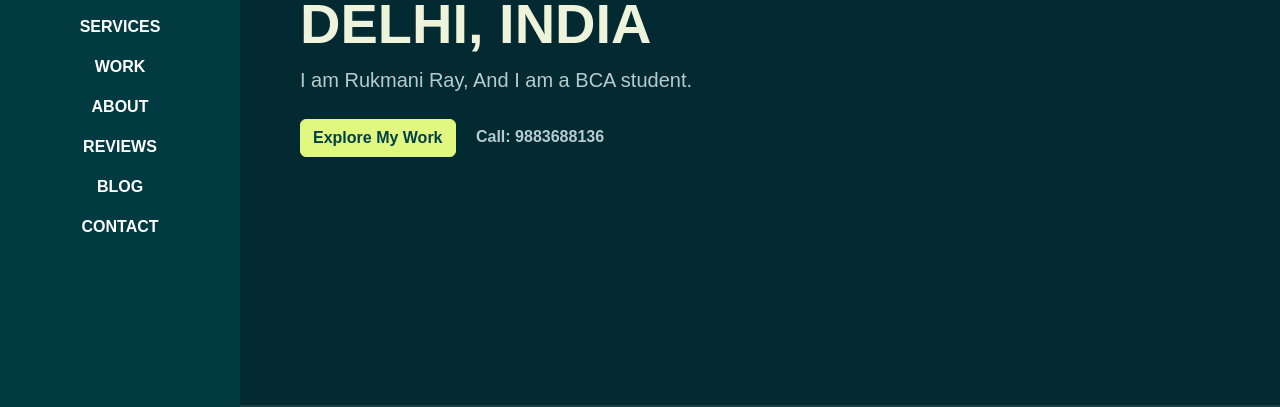
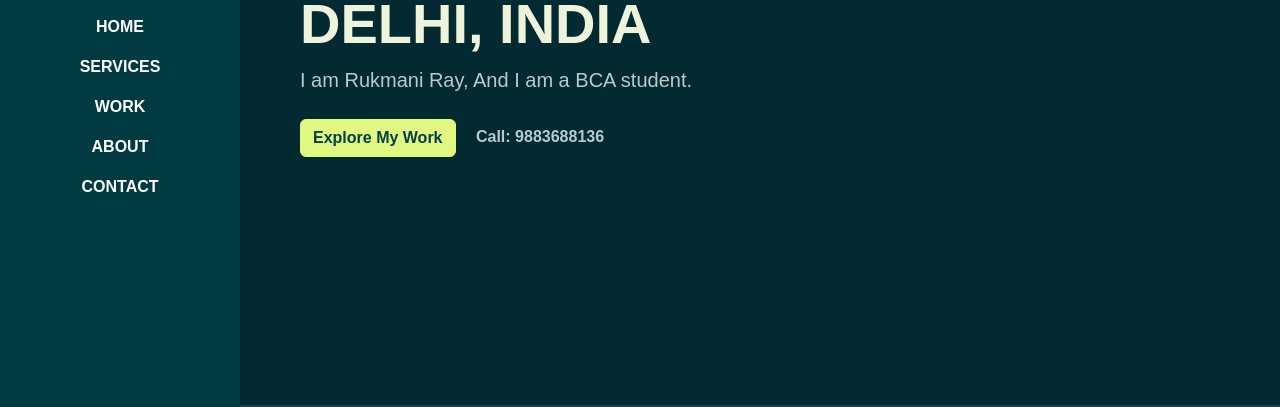
Before and after one commit to Rukmani9883/Portfolio, a plain HTML site: page index.html in a window 1280 px wide. Shown: the part 393-800 px from the top of the page. Drawn offline with Linux system fonts and the light colour scheme; a web font is replaced by a local one.

Commit message:
index.html

```diff
--- a/index.html
+++ b/index.html
@@ -41,12 +41,12 @@
                     <li class="nav-item">
                         <a class="nav-link" href="#about">About</a>
                     </li>
-                    <li class="nav-item">
+                    <!-- <li class="nav-item">
                         <a class="nav-link" href="#reviews">Reviews</a>
                     </li>
                     <li class="nav-item">
                         <a class="nav-link" href="#blog">Blog</a>
-                    </li>
+                    </li> -->
                     <li class="nav-item">
                         <a class="nav-link" href="#contact">Contact</a>
                     </li>
@@ -375,7 +375,7 @@
 
 
         <!--BLOG-->
-        <section id="blog" class="full-height px-lg-5">
+        <!-- <section id="blog" class="full-height px-lg-5">
                 <div class="container">
 
                     <div class="row pb-4" data-aos="fade-up">
@@ -432,7 +432,7 @@
                     </div>
 
                 </div>
-        </section>
+        </section> -->
         <!--//BLOG-->
 
 
```
